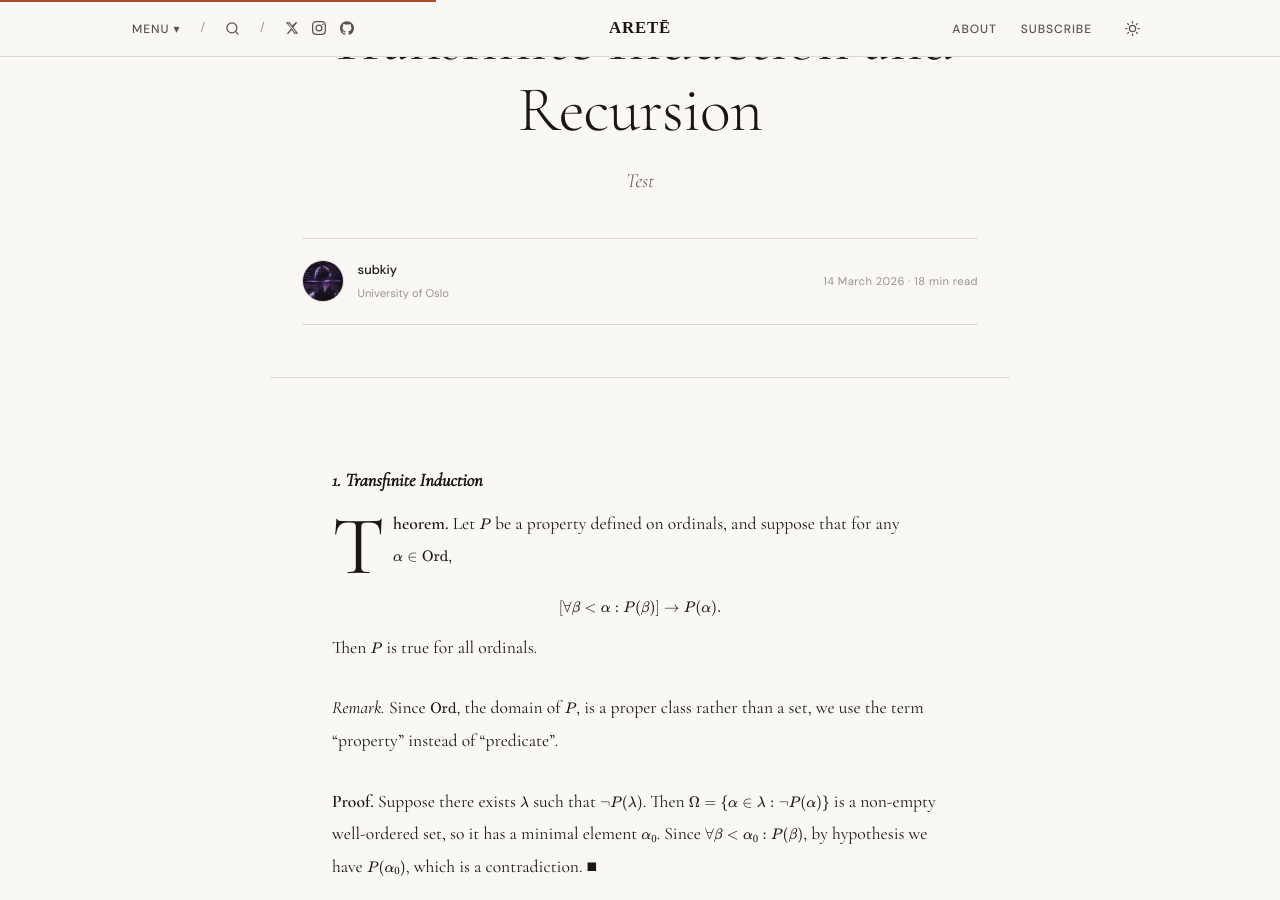
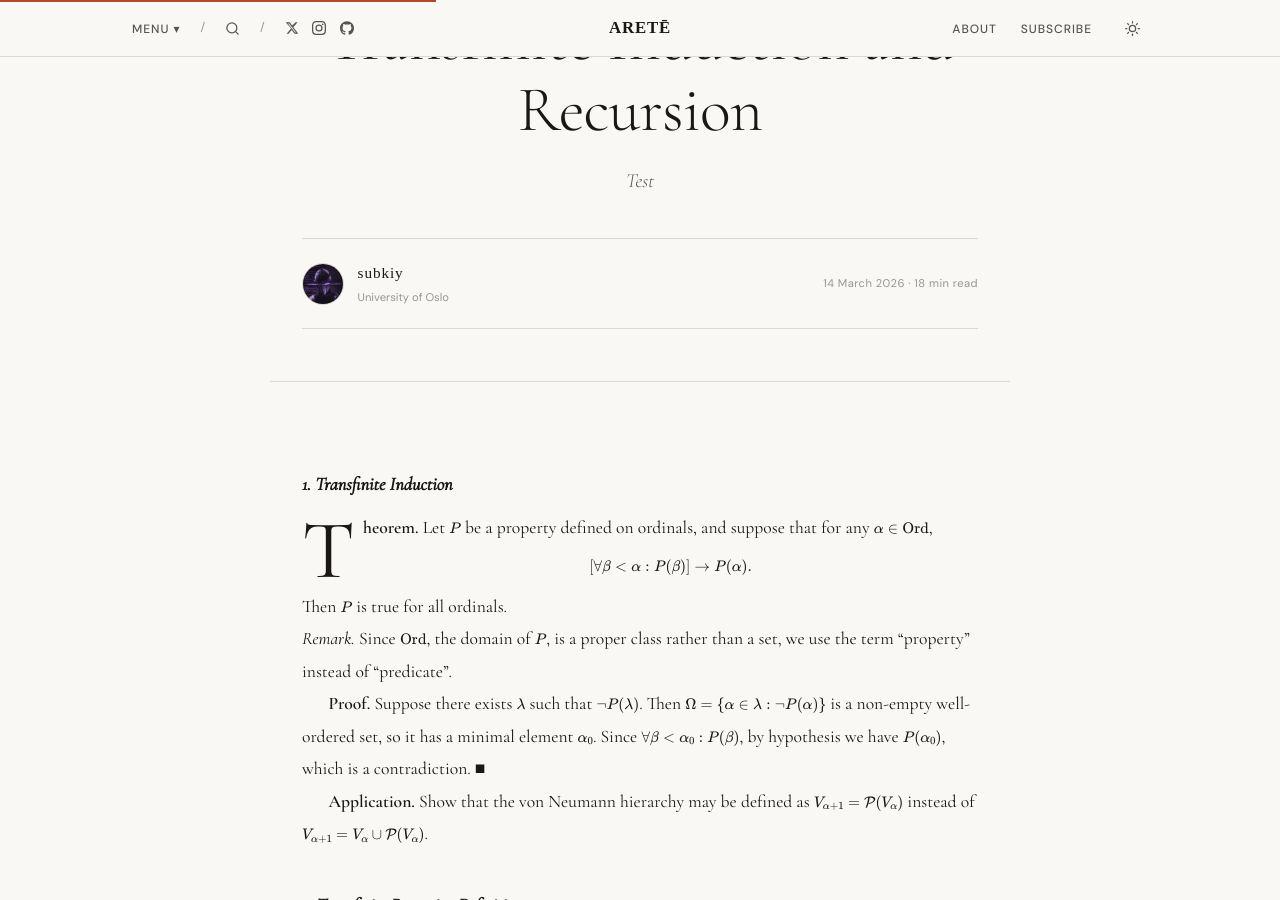
Before and after one commit to subkiy/arete, a Jekyll site: the page built from _articles/2026-03-17-transfinite-induction-and-transfinite-recursion.md, in a window 1280 px wide and 900 px high, scrolled down 786 px. Built offline with Jekyll 4.4.1, drawn with Linux system fonts in a browser that asks for light colours; some web fonts are replaced.

Commit message:
Update style.css

```diff
--- a/assets/css/style.css
+++ b/assets/css/style.css
@@ -410,11 +410,19 @@
 
 .aeon-author-avatar img { width: 100%; height: 100%; object-fit: cover; }
 .aeon-author-avatar.large { width: 56px; height: 56px; font-size: 1rem; }
-
+/*
 .aeon-author-name {
   font-family: 'DM Sans', sans-serif;
   font-size: 0.8rem;
   font-weight: 500;
+  color: var(--ink);
+}
+*/
+.aeon-author-name {
+  font-family: 'Cormorant SC', serif;
+  font-size: 0.95rem;
+  font-weight: 400;
+  letter-spacing: 0.06em;
   color: var(--ink);
 }
 
@@ -460,7 +468,7 @@
   max-width: 740px;
   margin: 0 auto;
 }
-
+/* OLD
 .aeon-article {
   max-width: 680px;
   margin: 0 auto;
@@ -468,9 +476,30 @@
   font-size: 1.1rem;
   line-height: 1.85;
 }
+*/
+
+.aeon-article {
+  max-width: 740px;
+  margin: 0 auto;
+  padding: 3rem 2rem 4rem;
+  font-size: 1.1rem;
+  line-height: 1.85;
+}
+
+
+/*
+.aeon-article p {
+  margin-bottom: 1.6em;
+}
+*/
+
 
 .aeon-article p {
-  margin-bottom: 1.6em;
+  margin-bottom: 0;
+}
+
+.aeon-article p + p {
+  text-indent: 1.5em;
 }
 
 .aeon-article p.drop-cap::first-letter {
```
